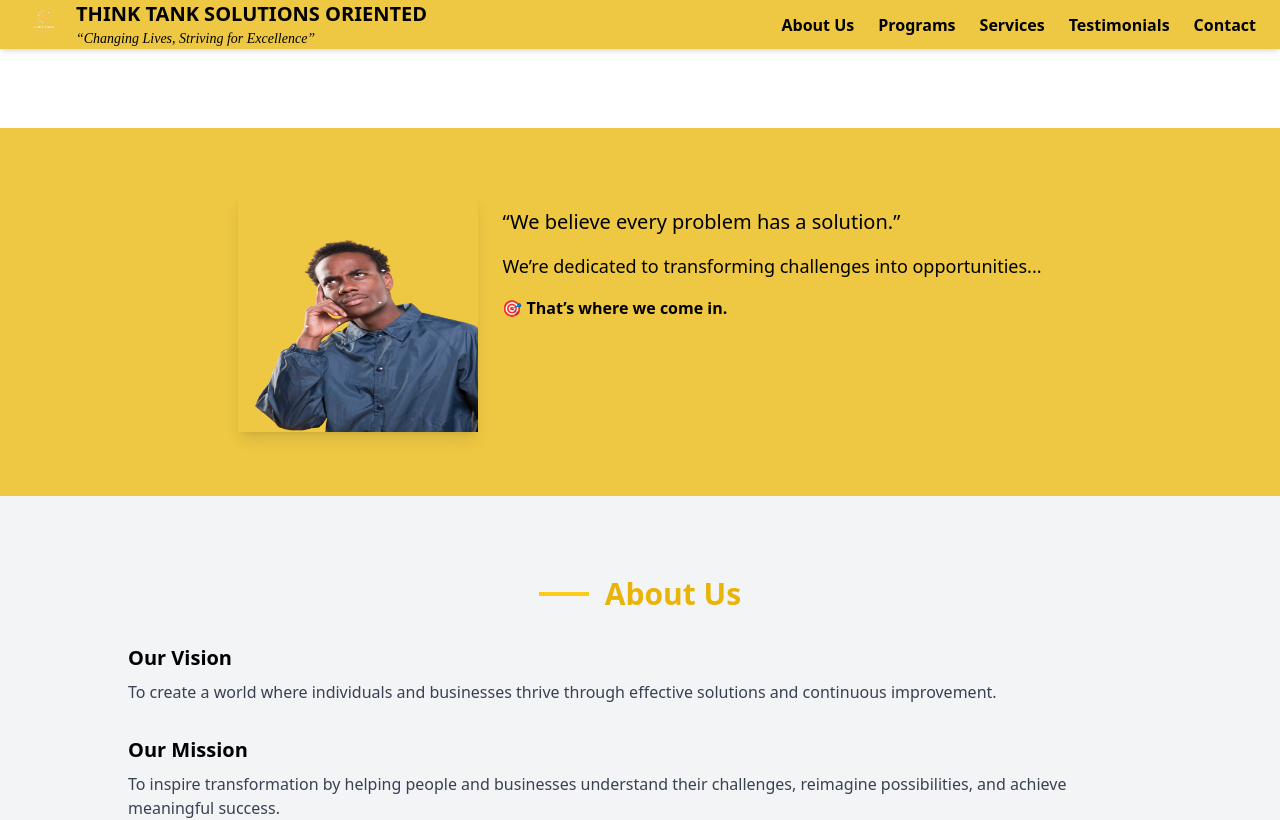
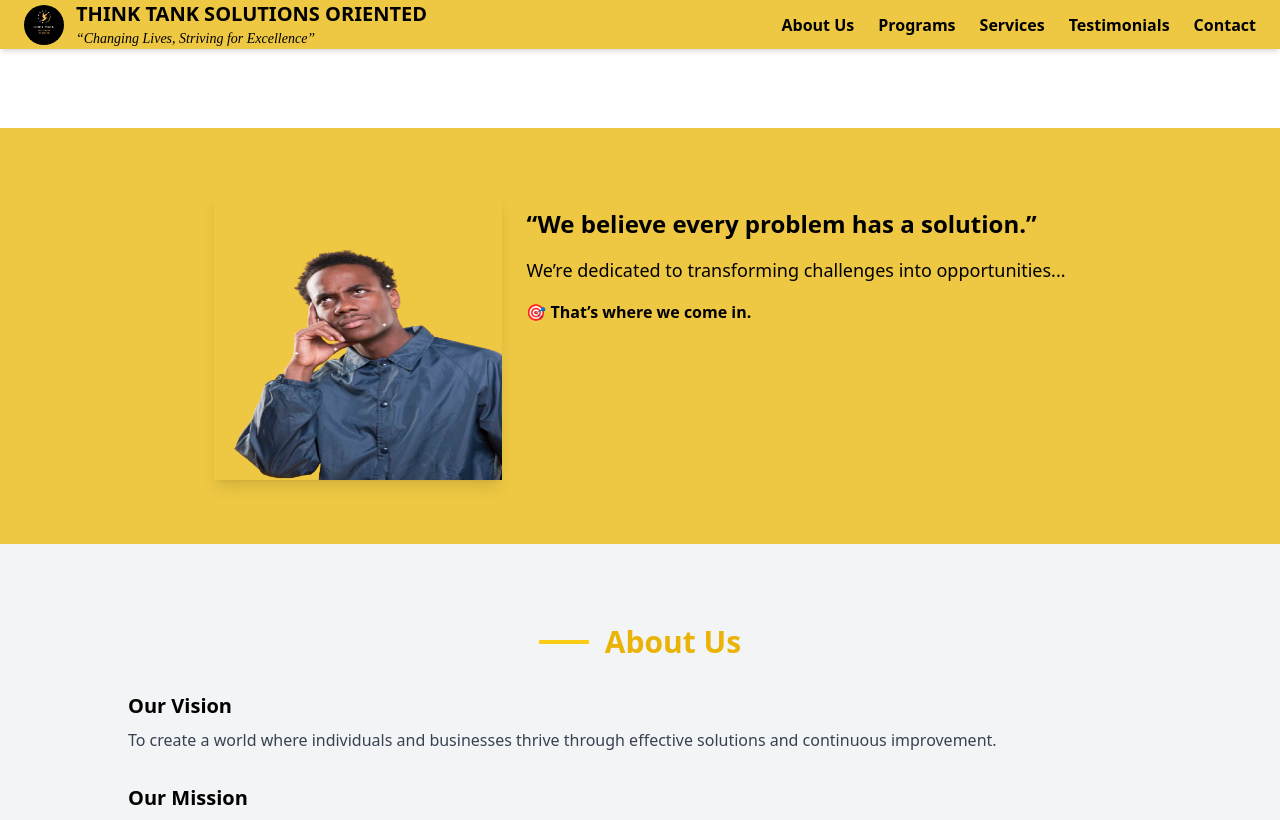
Before and after one commit to Keithclinton/Think_Tank, a React (Create React App) app: page / in a window 1280 px wide. Shown: the top 820 px of the page. Built offline with nearby package versions, Linux system fonts and the light colour scheme.

Commit message:
Image size and Contact section.

```diff
--- a/src/Home.js
+++ b/src/Home.js
@@ -5,7 +5,7 @@ import Loader from "./components/Loader";
 import ExcellencePillar from "./components/ExcellencePillar";
 import ServiceCard from "./components/ServiceCard";
 
-import Logo from "./assets/Logo.png";
+import Logo from "./assets/Logo.jpg";
 import thinkingman from "./assets/thinking man.png";
 import PersonalExcellence from "./assets/Personal Excellence.png";
 import ProfessionalExcellence from "./assets/Professional Excellence.png";
@@ -52,12 +52,14 @@ function ThinkTankLanding() {
                 <img
                   src={thinkingman}
                   alt="thinking Man"
-                  className="h-60 w-60 mb-6 md:mb-0 md:mr-6 shadow-lg"
+                  className="h-72 w-72 mb-6 md:mb-0 md:mr-6 shadow-lg" // Increased size
                 />
 
                 {/* Text Section */}
                 <div>
-                  <p className="mt-4 text-xl">“We believe every problem has a solution.”</p>
+                  <p className="mt-4 text-2xl font-bold"> {/* Increased font size and made bold */}
+                    “We believe every problem has a solution.”
+                  </p>
                   <p className="mt-4 text-lg max-w-2xl">
                     We’re dedicated to transforming challenges into opportunities...
                   </p>
@@ -381,6 +383,7 @@ function ThinkTankLanding() {
           </section>
         </FadeInSection>
 
+        {/* Social Links Section */}
         <FadeInSection>
           <section id="contact" className="py-20 px-6 bg-customYellow text-black text-center">
             <HeadingWithLine>Talk to Us</HeadingWithLine>
@@ -428,12 +431,18 @@ function ThinkTankLanding() {
             {/* Social Links */}
             <div className="mt-8 flex justify-center space-x-6">
               <a
-                href="https://www.linkedin.com/in/your-profile"
+                href="https://www.linkedin.com/in/njoki-njuguna-bb84ab115?utm_source=share&utm_campaign=share_via&utm_content=profile&utm_medium=android_app"
                 target="_blank"
                 rel="noopener noreferrer"
                 className="text-black hover:text-gray-700"
               >
                 <i className="fab fa-linkedin text-2xl"></i> {/* LinkedIn Icon */}
+              </a>
+              <a
+                href="tel:+254722671084"
+                className="text-black hover:text-gray-700"
+              >
+                <i className="fas fa-phone text-2xl"></i> {/* Phone Icon */}
               </a>
               <a
                 href="mailto:transformationagenda2.0@gmail.com"
```
Also changed, not shown: src/assets/Logo.jpg (added), src/assets/Logo.png (deleted).
